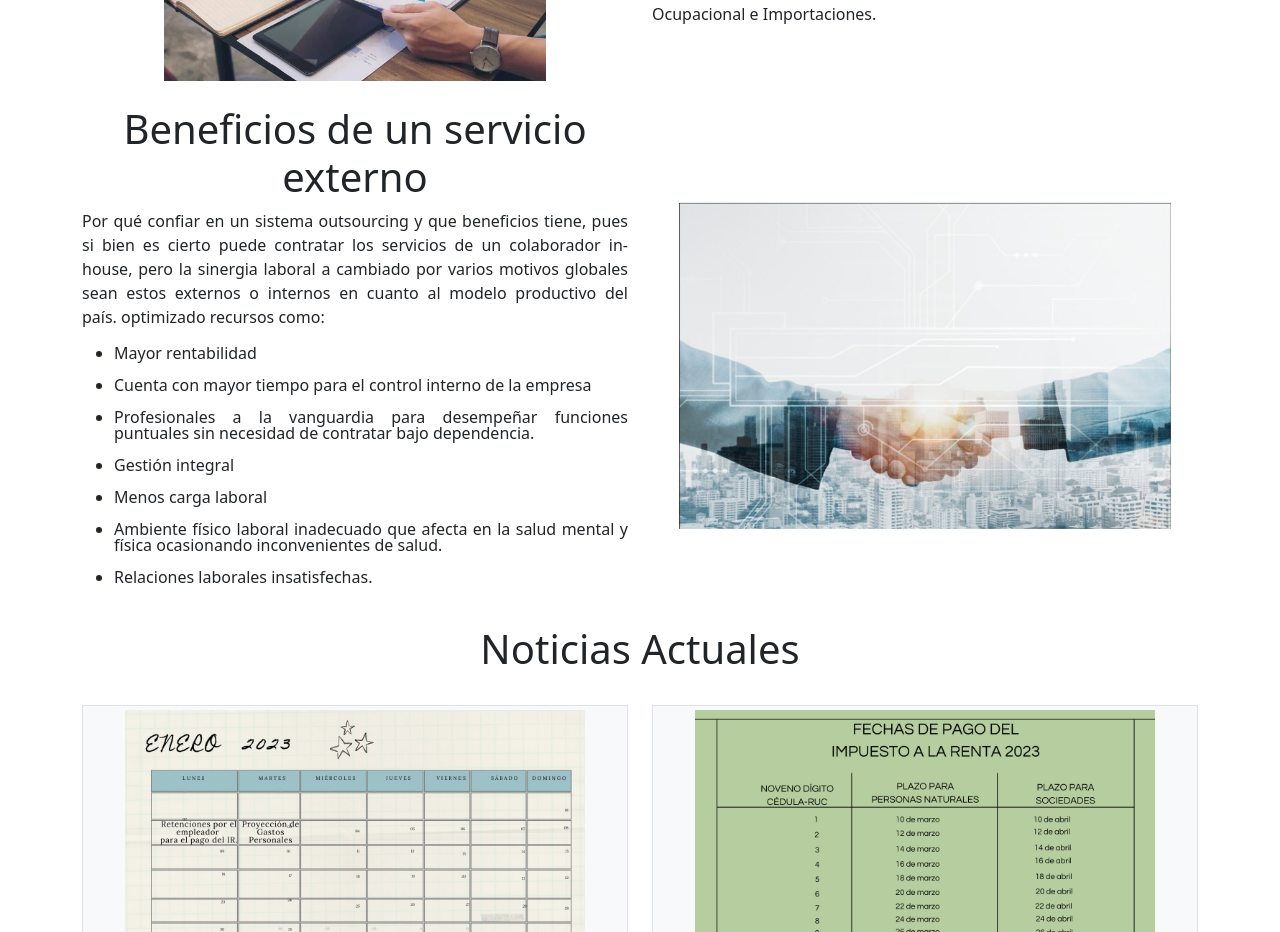
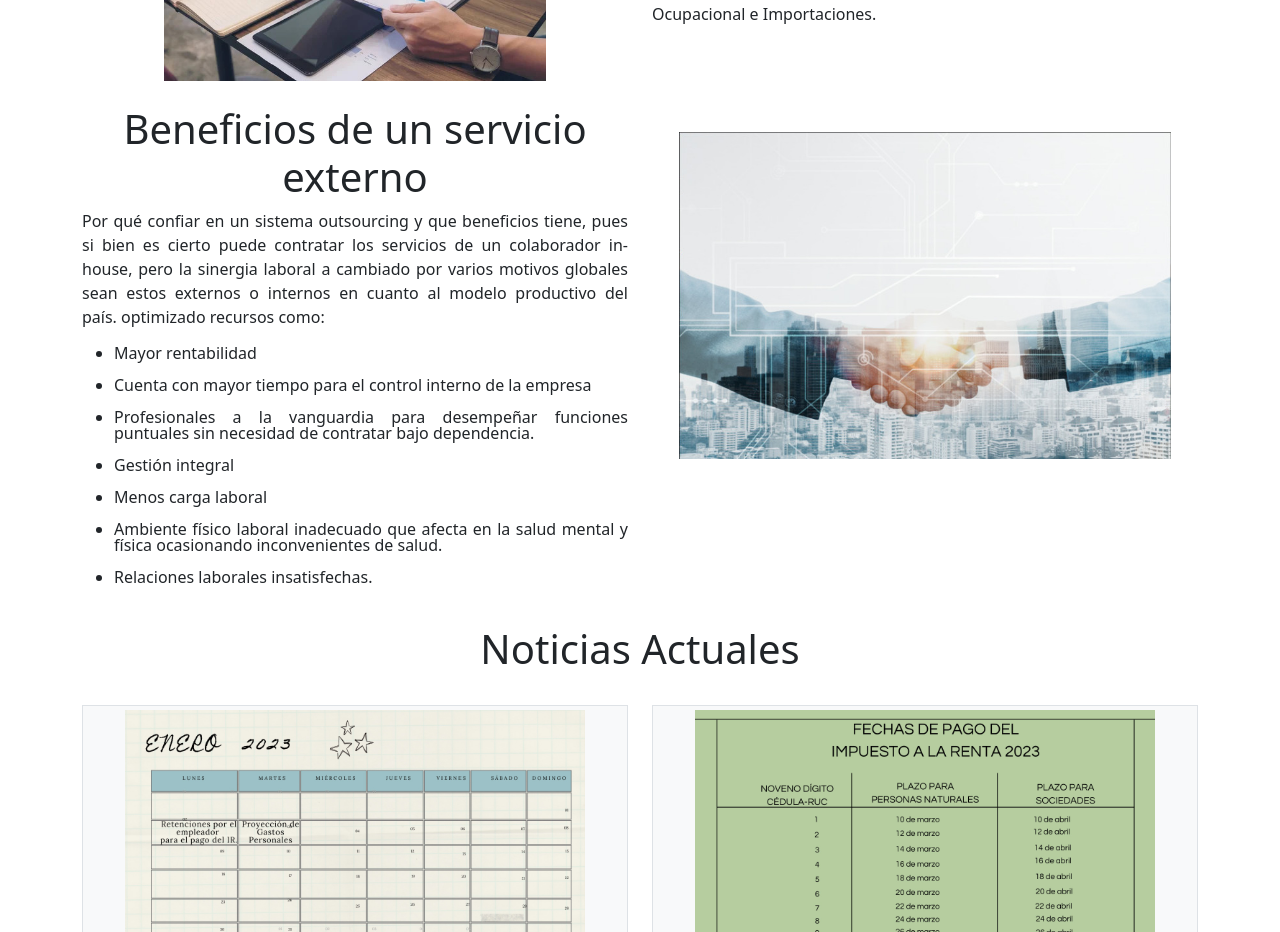
Before and after one commit to ContadoresMyA/Pagina-Contadores-MyA, a React (Create React App) app: page / in a window 1280 px wide. Shown: the part 860-1792 px from the top of the page. Built offline with nearby package versions, Linux system fonts and the light colour scheme.

Commit message:
README
Creación de README y solución de error de imagen sobre montada en el título

```diff
--- a/src/index.css
+++ b/src/index.css
@@ -23,8 +23,7 @@ img{
     text-align: center;
 }
 .centrada{
-    top: 50%;
-    transform: translateY(30%);
+	margin-top: 5%;
     width: 90%;
 }
 .contenedor-icono{
```
Also changed, not shown: public/Images/PaginaM&a.png (added), 1 other file (tests, documents, lock files or other folders).
